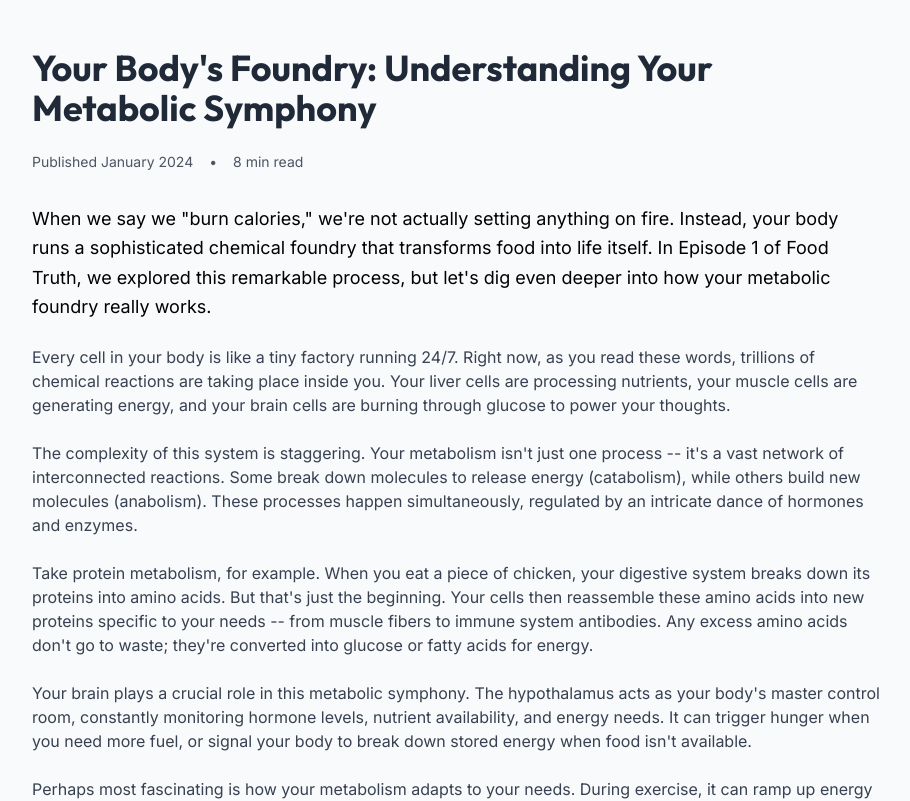
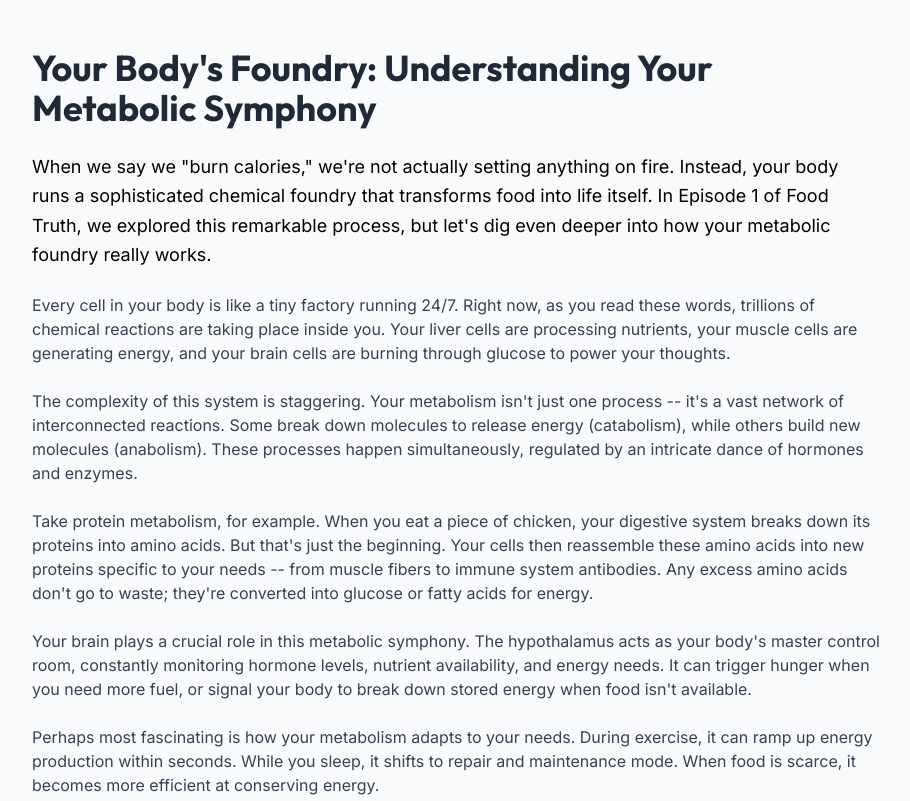
Before and after one commit to EricScottJohnston/foodtruth, a Next.js app: page /blog/b1e1 in a window 1280 px wide. Shown: the top 801 px of the page, without its empty margins (184-1094 px from the left). Built offline with nearby package versions, Linux system fonts and the light colour scheme.

Commit message:
Update page.jsx

```diff
--- a/app/blog/b1e1/page.jsx
+++ b/app/blog/b1e1/page.jsx
@@ -13,11 +13,7 @@ export default function B1E1Blog() {
         </h1>
 
         <div className="prose prose-lg prose-blue max-w-none">
-          <div className="flex items-center gap-4 text-gray-600 mb-8 text-sm">
-            <span>Published January 2024</span>
-            <span>•</span>
-            <span>8 min read</span>
-          </div>
+
 
           <p className="text-lg leading-relaxed mb-6">
             When we say we "burn calories," we're not actually setting anything on fire. Instead, your body runs a sophisticated chemical foundry that transforms food into life itself. In Episode 1 of Food Truth, we explored this remarkable process, but let's dig even deeper into how your metabolic foundry really works.
```
